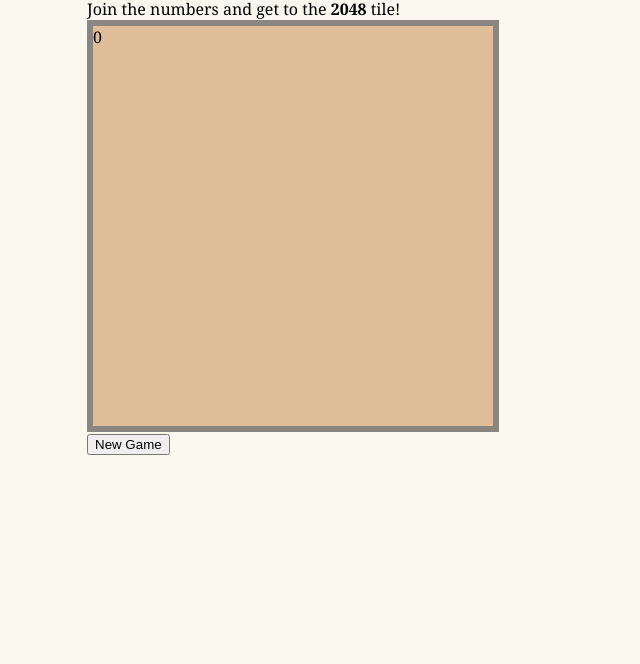
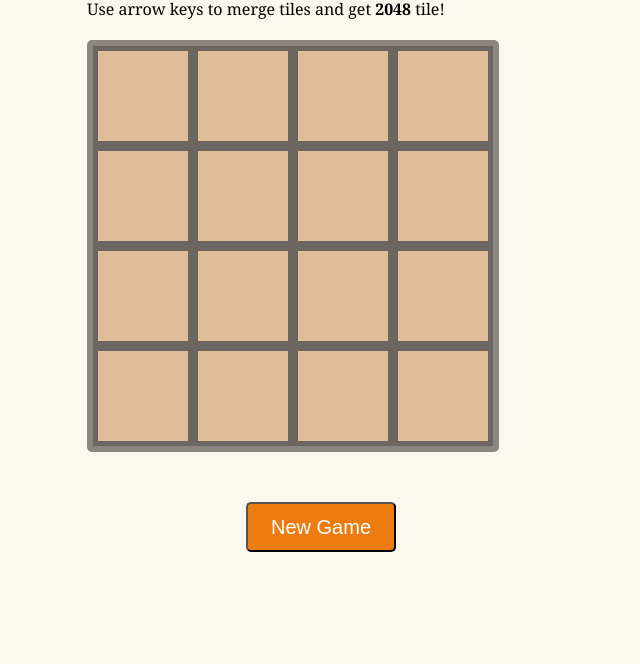
Before and after one commit to curiouslearner999/Game-Project-1, a plain HTML site: page index.html in a window 1280 px wide. Shown: the part 136-800 px from the top of the page, without its empty margins (319-959 px from the left). Drawn offline with Linux system fonts and the light colour scheme.

Commit message:
minor updates

```diff
--- a/css/style.css
+++ b/css/style.css
@@ -2,7 +2,7 @@ body {
   background-color: #faf8ef;
   display: flex;
   justify-content: center;
-  font-family:Cambria, Cochin, Georgia, Times, 'Times New Roman', serif
+  font-family: Cambria, Cochin, Georgia, Times, 'Times New Roman', serif
 }
 
 h1 {
@@ -32,21 +32,23 @@ h1 {
 
     background-color: #e0bd99;
     border: 6px solid #8b8682;
-
+    border-radius: 5px;
     display: flex;
     flex-wrap: wrap;
+    margin-top: 20px;
 }
 
-.tile {
+#board div {
     width: 90px;
     height: 90px;
     border: 5px solid #6d6560;
-
+    color: whitesmoke;
     font-size: 40px;
     font-weight: bold;
     display: flex;
     justify-content: center;
     align-items: center;
+
 }
 
 .score-container {
@@ -66,7 +68,21 @@ h1 {
     font-size: 16px;
 }
 
+#newGame-container{
+    display: flex;
+    justify-content: center;
+    align-items: center;
+    margin: 50px
+}
 
+#newGame{
+    width: 150px;
+    height: 50px;
+    border-radius: 5px;
+    background-color: #ec7b10;
+    color: #FFFFFF;
+    font-size: 20px;
+}
 
 /* colored tiles */
 
--- a/index.html
+++ b/index.html
@@ -17,7 +17,7 @@
                 <span id="score">0</span>
               </div>
             </div>
-            <span id="result">Join the numbers and get to the <b>2048</b> tile!</span>
+            <span id="result">Use arrow keys to merge tiles and get <b>2048</b> tile!</span>
             <div id="board"></div>
 
             <div id="newGame-container">
--- a/js/game.js
+++ b/js/game.js
@@ -9,14 +9,14 @@
     // Create a tiles on the board
     const createBoard = () => {
         for(let i = 0; i < width*width; i++) {
-            let tile = document.createElement('div')
-            tile.innerHTML = 0
+            tile = document.createElement('div')
+            tile.innerHTML = ""
             gameBoard.appendChild(tile)
             tiles.push(tile)
 
-            generate()
+            // generate()
 
-            generate()
+            // generate()
         }
     }
     createBoard()
@@ -24,7 +24,7 @@
     // function to generate random 2 on the board
     const generate = () => {
         let randomNumber = Math.floor(Math.random()*tiles.length)
-        if (tiles[randomNumber].innerHTML === 0) {
+        if (tiles[randomNumber].innerHTML === "") {
            tiles[randomNumber].innerHTML = 2
         } else {
             generate()
@@ -59,8 +59,9 @@
     }
 
     newGame.addEventListener('click',() => {
-        createBoard()
+
     })
+
     document.addEventListener('keyup', control)
 
 
```
